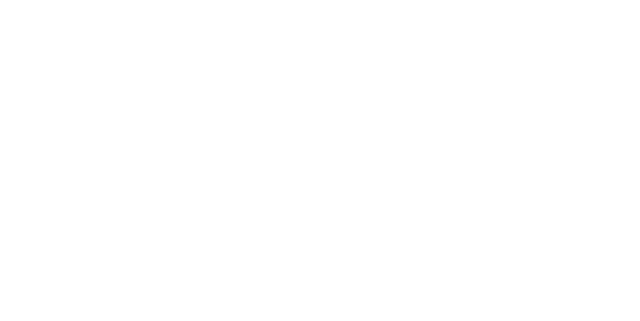
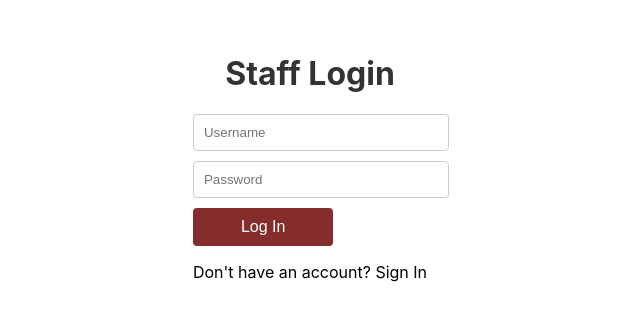
Before and after one commit to soumyasics/hospital03, a React (Create React App) app: page / in a window 1280 px wide. Shown: the part 243-564 px from the top of the page, without its empty margins (330-970 px from the left). Built offline with nearby package versions, Linux system fonts and the light colour scheme.

Commit message:
staff login page added along with staff profile page component

```diff
--- a/package.json
+++ b/package.json
@@ -8,6 +8,7 @@
     "@testing-library/user-event": "^13.5.0",
     "react": "^18.2.0",
     "react-dom": "^18.2.0",
+    "react-router-dom": "^6.18.0",
     "react-scripts": "5.0.1",
     "web-vitals": "^2.1.4"
   },
--- a/src/App.js
+++ b/src/App.js
@@ -1,10 +1,11 @@
-import logo from './logo.svg';
-import './App.css';
+// import logo from './logo.svg';
+// import './App.css';
+import RoutesFile from "./Routes/RoutesFile";
 
 function App() {
   return (
     <div className="App">
-
+      <RoutesFile/>
     </div>
   );
 }
--- /dev/null
+++ b/src/Routes/RoutesFile.jsx
@@ -0,0 +1,16 @@
+import React from 'react'
+import { BrowserRouter, Routes, Route } from 'react-router-dom'
+import StaffLogin from '../staff/staff login/StaffLogin'
+
+export default function RoutesFile() {
+  return (
+    <div>
+      <BrowserRouter>
+      <Routes>
+      <Route element={<StaffLogin/>} path="/" />
+        <Route element={<StaffLogin/>} path="/staffLogin" />
+      </Routes>
+      </BrowserRouter>
+    </div>
+  )
+}
--- /dev/null
+++ b/src/staff/StaffProfilePage.jsx
@@ -0,0 +1,7 @@
+import React from 'react'
+
+export default function StaffProfilePage() {
+  return (
+    <div>Profile page for Hospital management</div>
+  )
+}
--- /dev/null
+++ b/src/staff/staff login/StaffLogin.jsx
@@ -0,0 +1,74 @@
+import React, { useState } from "react";
+import StaffProfilePage from "../StaffProfilePage";
+import "./login.css";
+// import { Link } from "react-router-dom";
+
+export default function StaffLogin() {
+  const [formInput, setFormInput] = useState({
+    username: "",
+    password: "",
+  });
+
+  const [formControls, setFormControls] = useState({
+    isLoggedIn: false,
+    IncorrectMessage: "",
+  });
+
+  const handleInputData = (e) => {
+    setFormInput({ ...formInput, [e.target.name]: e.target.value });
+  };
+
+  const handleLogin = (e) => {
+    e.preventDefault();
+    if (formInput.username == "abcd" && formInput.password == "1234") {
+      setFormControls({ ...formControls, isLoggedIn: true });
+    } else {
+      setFormControls({ ...formControls, isLoggedIn: false });
+      setFormControls({
+        ...formControls,
+        IncorrectMessage: "Incorrect Username or Password!",
+      });
+    }
+  };
+
+  return (
+    <div>
+      {formControls.isLoggedIn ? (
+        <StaffProfilePage />
+      ) : (
+        // <Link to='managementProfile' />
+        <div className="login-container">
+          <form className="login-form">
+            <h1>Staff Login</h1>
+            <div className="input-container">
+              <input
+                className="username"
+                type="text"
+                placeholder="Username"
+                name="username"
+                required
+                onChange={handleInputData}
+              />
+            </div>
+            <div className="input-container">
+              <input
+                className="password"
+                type="password"
+                placeholder="Password"
+                name="password"
+                required
+                onChange={handleInputData}
+              />
+            </div>
+            <button className="loginButton" onClick={handleLogin}>
+              Log In
+            </button>
+            <p className="IncorrectMessage">{formControls.IncorrectMessage}</p>
+            {/* <p>Forgot Password?</p> */}
+            <a>Don't have an account? Sign In</a>
+          </form>
+        </div>
+      )}
+    </div>
+  );
+}
--- /dev/null
+++ b/src/staff/staff login/login.css
@@ -0,0 +1,61 @@
+body{
+    display: flex;
+    justify-content: center;
+    align-items: center;
+    height: 100vh;
+}
+
+.loginContainer{
+    background-color: rgb(0, 0, 0);
+    /* border: 2px solid black; */
+    border-radius: 8px;
+    /* height: 500px; */
+    width: 100%;
+    max-width: 400px;
+    display: flex;
+    flex-direction: column;
+    justify-content: center;
+    align-items: center;
+    box-shadow: 0 0 10px rgba(0, 0, 0, 0.1);
+    overflow: hidden;
+}
+
+.login-form{
+    padding: 20px;
+}
+
+.login-form h1{
+    text-align: center;
+    color: #333;
+}
+
+.input-container{
+    margin: 10px 0;
+}
+
+.input-container input{
+    width: 100%;
+    padding: 10px;
+    border: 1px solid #ccc;
+    border-radius: 4px;
+}
+
+.loginButton{
+    width: 60%;
+    padding: 10px;
+    background-color: #852c2c;
+    color: #fff;
+    border: none;
+    border-radius: 4px;
+    font-size: 16px;
+}
+
+.IncorrectMessage{
+    color: red;
+}
+
+@media (max-width: 768px) {
+    .login-container {
+        max-width: 90%;
+    }
+}
```
Also changed, not shown: 1 other file (tests, documents, lock files or other folders).
